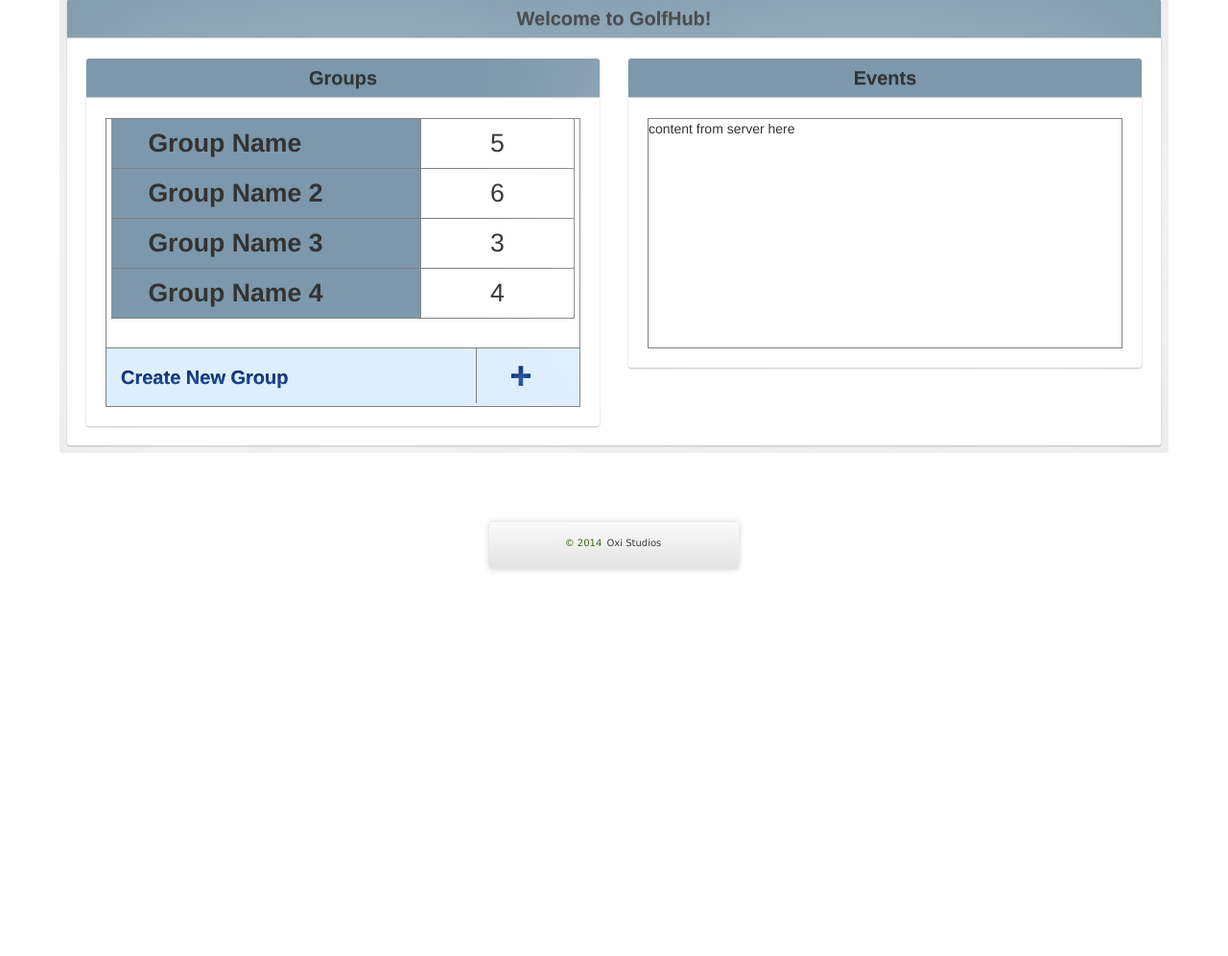
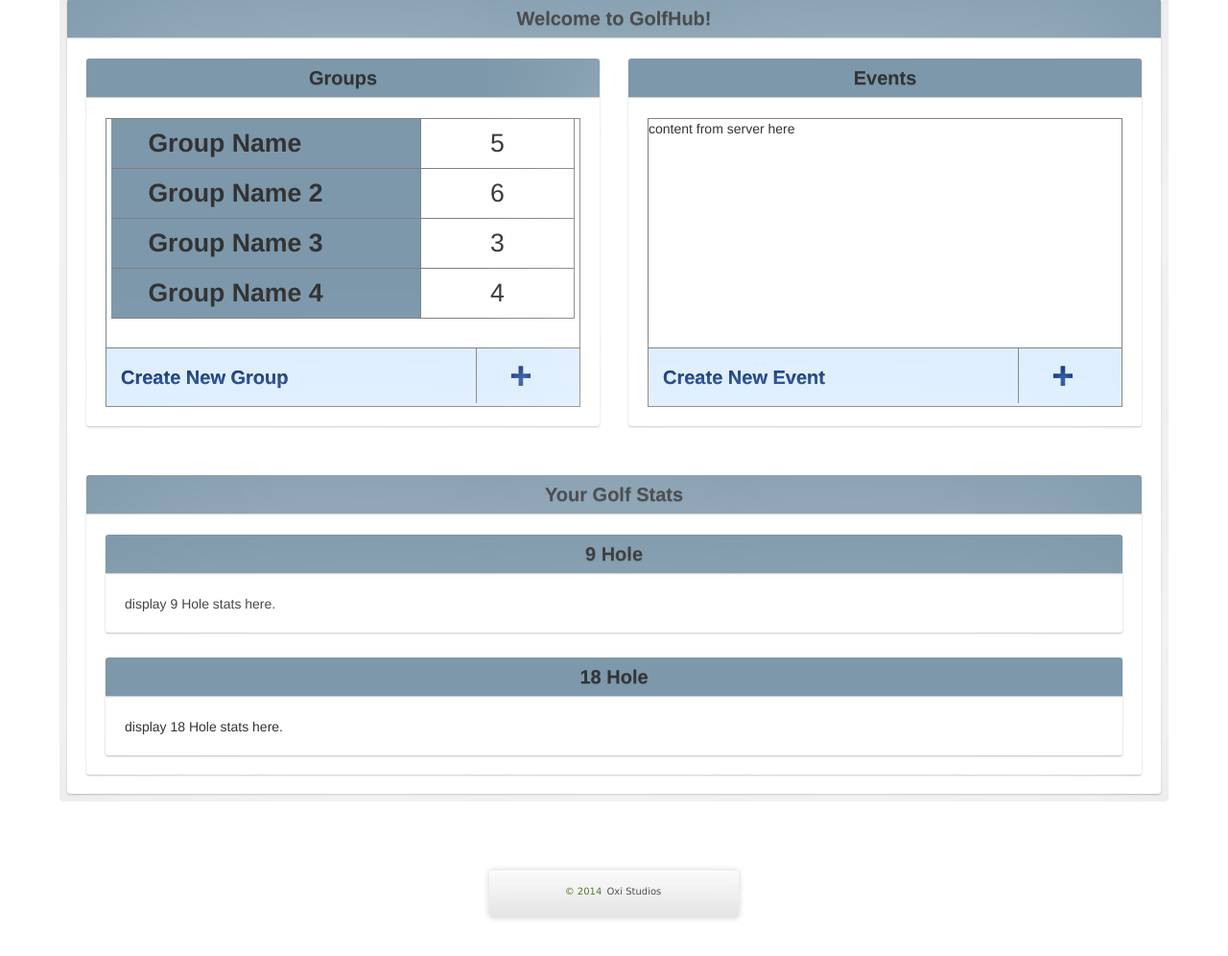
Before and after one commit to Doyniish/GolfHub, a Django app: page /home/ in a window 1280 px wide. Shown: the part 205-1201 px from the top of the page at 96% size. Before the commit the page ends 800 px from the top, so only its background shows below. Run offline with Django 3.2, Linux system fonts and the light colour scheme; some libraries are stand-ins or nearby versions.

Commit message:
added stats area to main page

```diff
--- a/MainWebsite/static/MainWebsite/css/MainScreenStyle.css
+++ b/MainWebsite/static/MainWebsite/css/MainScreenStyle.css
@@ -353,3 +353,56 @@ input[type=submit]:active {
     border-left: 1px solid grey;
     font-size: 30pt;
 }
+
+
+/**************************/
+/* Event List Display CSS */
+/**************************/
+
+
+
+/* Add Group Area CSS */
+
+.add-event-container {
+    margin: 0 !important;
+    background: #def;
+    border-bottom: 1px solid grey;
+    border-left: 1px solid grey;
+    border-right: 1px solid grey;
+
+}
+
+#new-event-txt, #event-add {
+    font-size: 15pt;
+    font-weight: bold;
+
+    color: rgba(10,60,150, 0.8);
+    text-shadow: 1px 4px 6px #def, 0 0 0 #000, 1px 4px 6px #def;
+}
+
+#new-event-txt {
+    line-height: 300%;
+}
+
+#event-add {
+    text-align: center;
+    border-left: 1px solid grey;
+    font-size: 30pt;
+}
+
+
+/*******************/
+/* Noah's Page CSS */
+/*******************/
+
+.large-padding {
+    width: 100%;
+    padding-top: 2vw;
+    padding-bottom: 2vw;
+}
+
+.small-padding {
+    width: 100%;
+    padding-top: 1vw;
+    padding-bottom: 1vw;
+}
--- a/MainWebsite/templates/MainWebsite/MainPage.html
+++ b/MainWebsite/templates/MainWebsite/MainPage.html
@@ -98,18 +98,64 @@
 								<div id="group-add" onclick="alert('Hello!')">+</div>
 							</div>
 						</div>
+                        <!-- /Add Group Div -->
+
 					</div>
 				</div> <!-- /Group Column -->
-				<div class="col-xs-6">
+				<div class="col-xs-6"> <!-- Event Column -->
 					<div class="mainpage">
 						<h1>Events</h1>
 						<div class="list-view">
 							<p>content from server here</p>
 						</div>
+
+                        <!-- Add Event Div -->
+						<div class="add-event-container row">
+							<div class="col-xs-9"> <!-- text display -->
+								<div id="new-event-txt">Create New Event</div>
+							</div>
+							<div class="col-xs-3"> <!-- Add Button display -->
+								<div id="event-add" onclick="alert('Hello!')">+</div>
+							</div>
+						</div>
+                        <!-- /Add Event Div -->
 					</div>
-				</div>
+				</div> <!-- /Event Column -->
 			</div>
-		</div>
+
+
+            <!-- Padding -->
+            <div class="large-padding"></div>
+            <!-- /Padding -->
+
+            <!-- User Stats Area -->
+            <div class="mainpage">
+                <h1>Your Golf Stats</h1>
+                <div class="row"> <!-- 9 Hole stats -->
+                    <div class="col-xs-12">
+                        <div class="mainpage">
+                            <h1>9 Hole</h1>
+                            <div class="stats-9-hole-display">
+                                <p>display 9 Hole stats here.</p>
+                            </div>
+                        </div>
+                    </div>
+                </div> <!-- /9 Hole stats -->
+
+                <!-- Padding --> <div class="small-padding"></div> <!-- /Padding -->
+
+                <div class="row"> <!-- 18 Hole stats -->
+                    <div class="col-xs-12">
+                        <div class="mainpage">
+                            <h1>18 Hole</h1>
+                            <div class="stats-18-hole-display">
+                                <p>display 18 Hole stats here.</p>
+                            </div>
+                        </div>
+                    </div>
+                </div>
+            </div>
+        </div>
 	</section>
 	<section class="about">
 	<p class="about-author">
--- a/Users/models.py
+++ b/Users/models.py
@@ -16,6 +16,6 @@ class UserData(models.Model):
     has_invite = models.BooleanField()
     # false: group, # True: event
     invite_type = models.BooleanField()
-    invite_name = models.CharField()
+    invite_name = models.CharField(max_length=1000)
     # every group that the user is apart of (comma separated)
     groups = models.CharField(max_length=4000)
```
Also changed, not shown: 3 other files.
